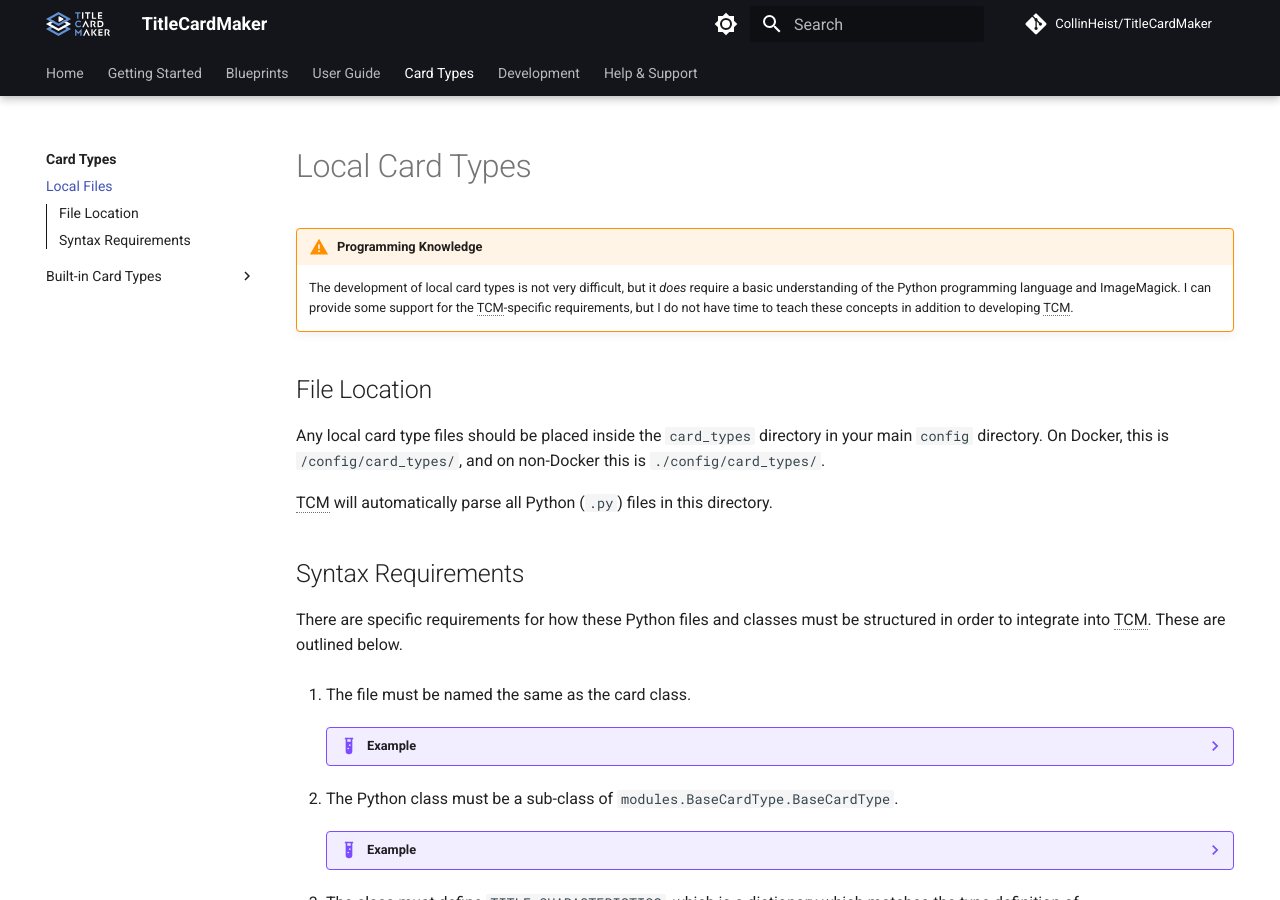
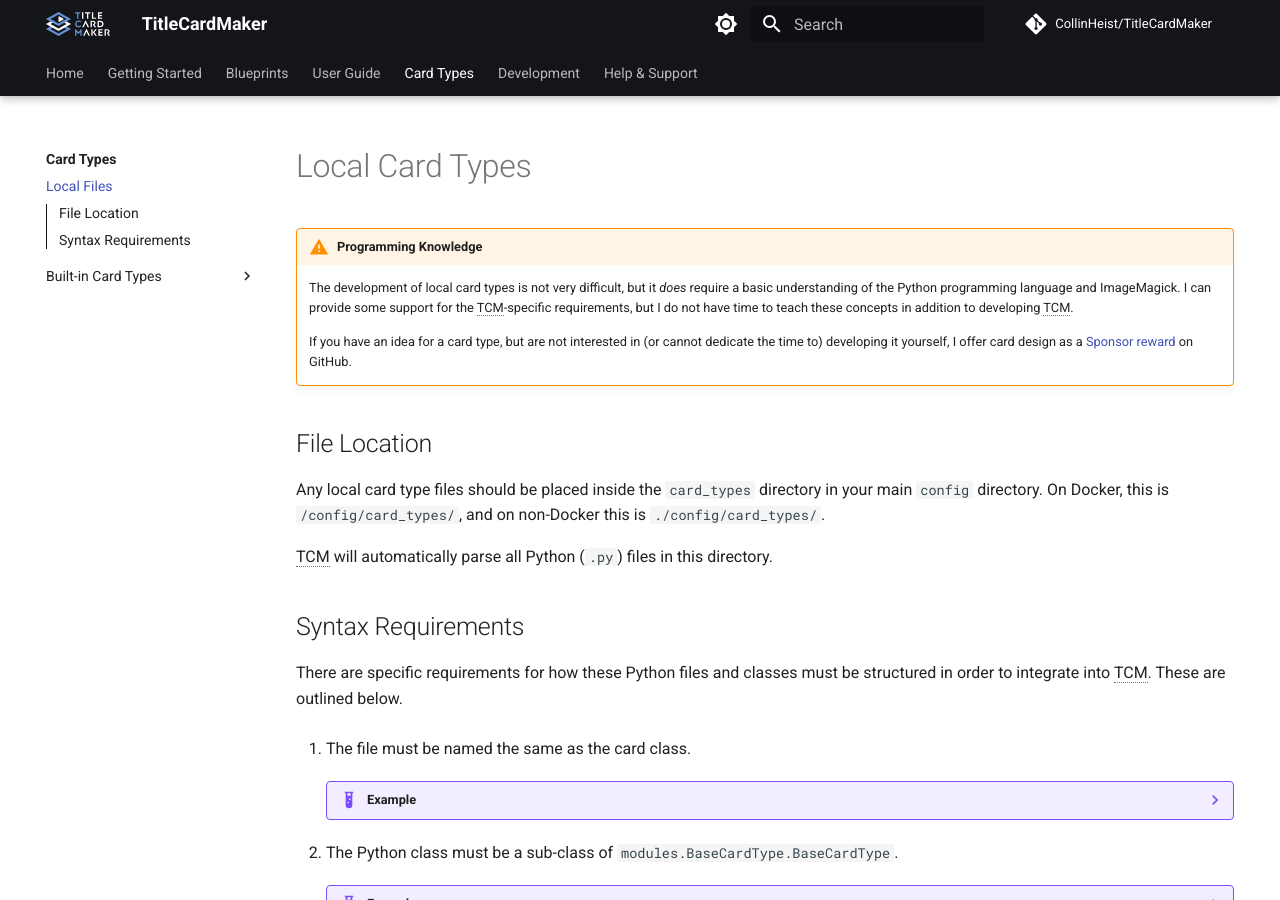
Before and after one commit to CollinHeist/TitleCardMaker, an MkDocs documentation site: the page built from docs/card_types/local.md, in a window 1280 px wide and 900 px high. Built offline with MkDocs 1.6.1 and Material for MkDocs 9.7.7, drawn with Linux system fonts in a browser that asks for light colours; comment, search, counter and statistics services are not loaded.

Commit message:
[20] Update local.md

```diff
--- a/docs/card_types/local.md
+++ b/docs/card_types/local.md
@@ -13,6 +13,10 @@ description: >
     ImageMagick. I can provide some support for the TCM-specific requirements,
     but I do not have time to teach these concepts in addition to developing
     TCM.
+
+    If you have an idea for a card type, but are not interested in (or cannot
+    dedicate the time to) developing it yourself, I offer card design as a
+    [Sponsor reward](https://github.com/sponsors/CollinHeist?frequency=one-time&sponsor=CollinHeist) on GitHub.
 
 ## File Location
 
```
Also changed, not shown: 1 other file.
